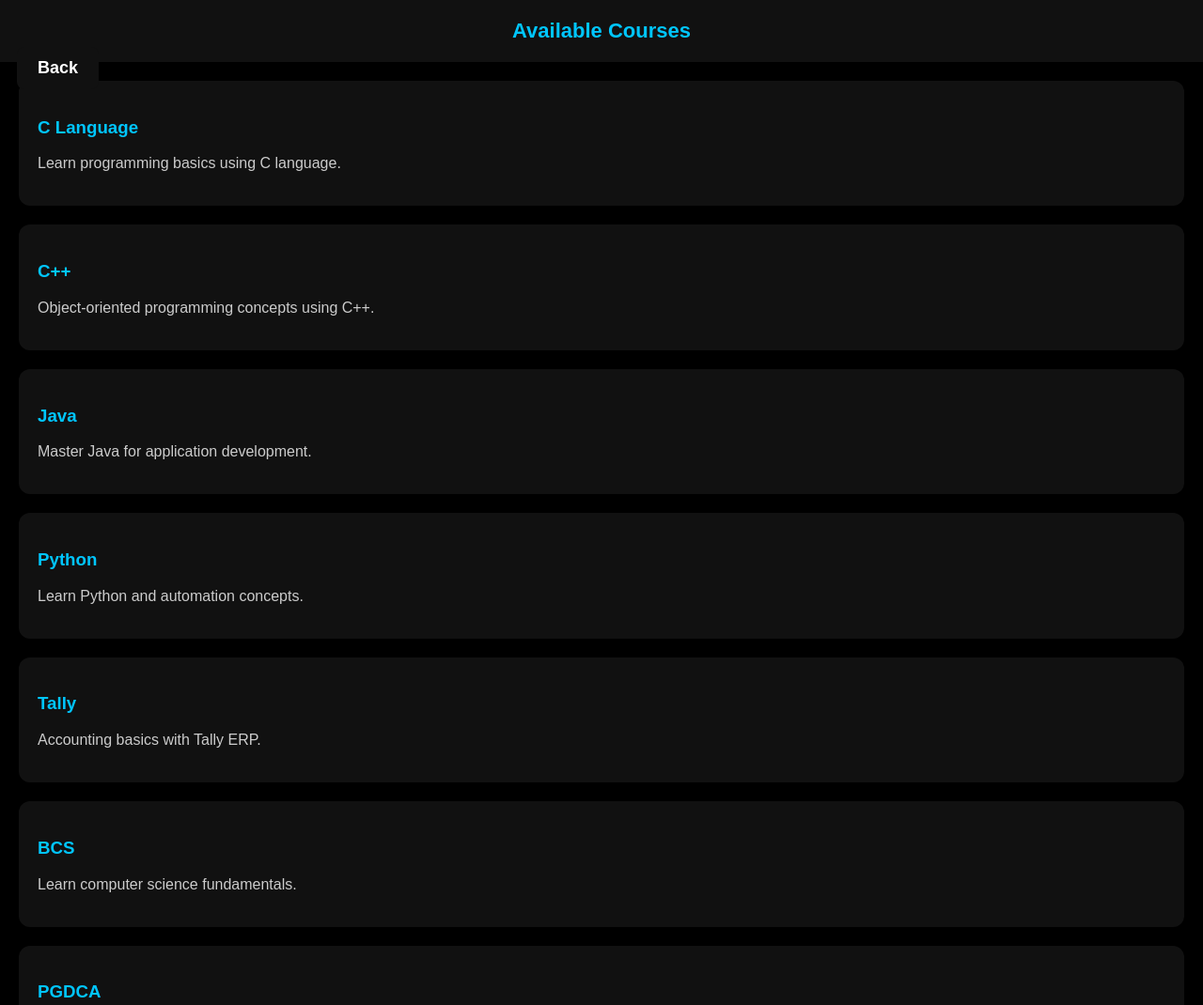
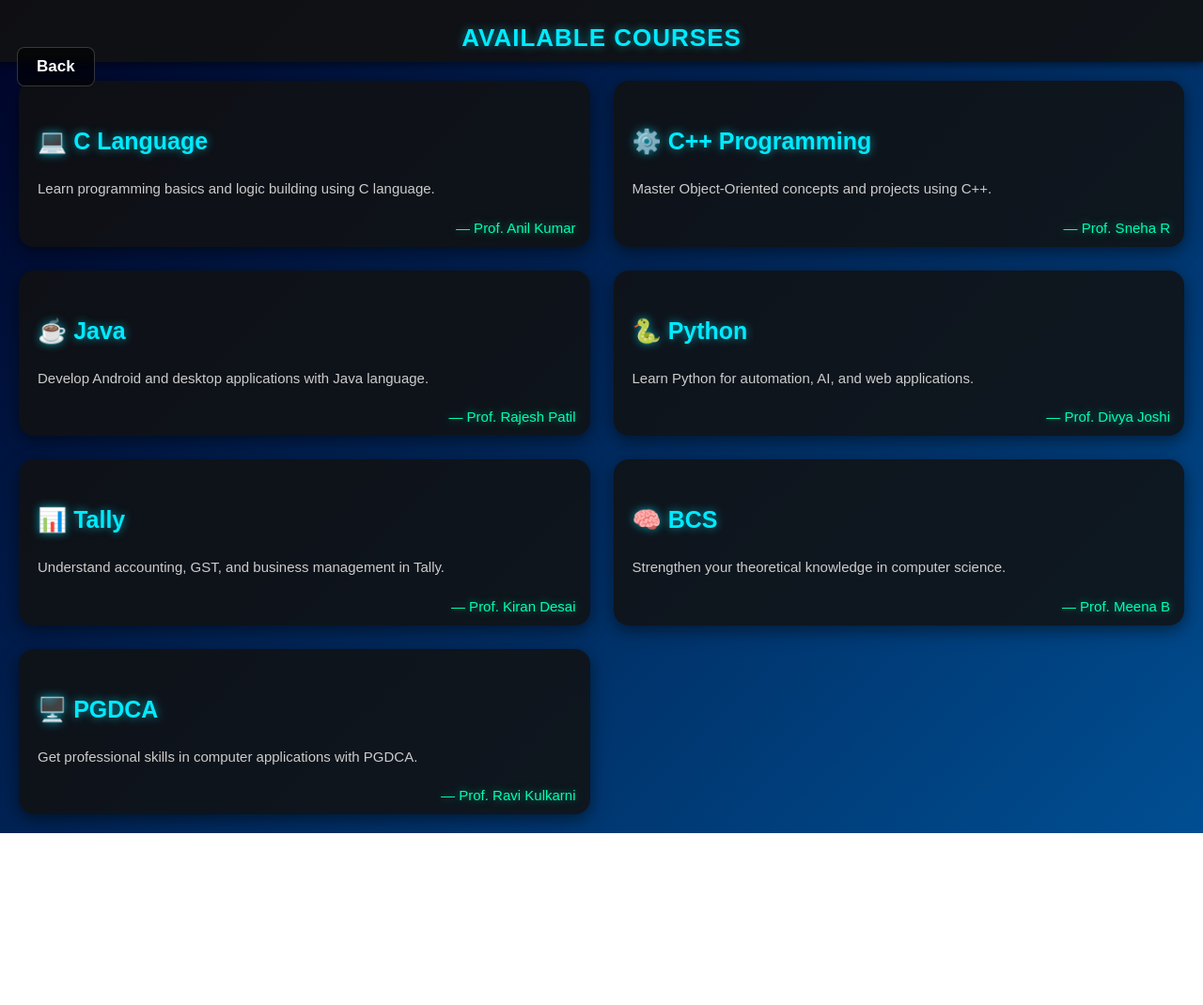
Before and after one commit to suriisuraj8-ship-it/teacher-hub, a website: page course.html in a window 1280 px wide. Shown: the top 1070 px of the page at 94% size. After the commit the page ends 887 px from the top, so only its background shows below. Drawn offline with Linux system fonts and the light colour scheme.

Commit message:
Fix back button behavior and update index.html

```diff
--- a/course.html
+++ b/course.html
@@ -8,67 +8,152 @@
 body {
   margin:0;
   font-family:'Poppins',sans-serif;
-  background:#000;
+  background:linear-gradient(135deg, #000428, #004e92);
   color:#fff;
+  min-height:100vh;
 }
+
+/* ---------- HEADER ---------- */
 .header {
   text-align:center;
-  padding:20px;
-  background:#111;
-  font-size:22px;
-  color:#00c6ff;
-  font-weight:600;
+  padding:25px 10px 10px;
+  background:rgba(17,17,17,0.9);
+  font-size:26px;
+  color:#00eaff;
+  font-weight:700;
+  letter-spacing:1px;
+  box-shadow:0 3px 8px rgba(0,0,0,0.5);
+  position:relative;
+  text-transform: uppercase;
+  text-shadow:0 0 10px rgba(0,234,255,0.5);
 }
+
+/* ---------- BACK BUTTON ---------- */
 .back-btn{
   position:fixed;
   top:50px;
   left:18px;
-  padding:12px 22px;
+  padding:10px 20px;
   border-radius:8px;
   border:none;
-  background:#111;
+  background:rgba(0,0,0,0.6);
   color:#fff;
-  font-size:18px;
+  font-size:17px;
   font-weight:600;
   cursor:pointer;
   z-index:120;
+  backdrop-filter: blur(5px);
+  border:1px solid rgba(255,255,255,0.2);
+  transition:0.3s ease;
 }
+.back-btn:hover {
+  background:#00c6ff;
+  color:#111;
+}
+
+/* ---------- COURSE CARDS ---------- */
 .course-list {
   display:grid;
   grid-template-columns:1fr;
-  gap:20px;
+  gap:25px;
   padding:20px;
 }
+
 .course {
-  background:#111;
-  border-radius:12px;
-  padding:20px;
+  background:rgba(17,17,17,0.85);
+  border-radius:16px;
+  padding:25px 20px 35px;
+  box-shadow:0 5px 18px rgba(0,0,0,0.5);
+  transition:transform .3s ease, box-shadow .3s ease;
+  position:relative;
   cursor:pointer;
-  transition:transform .2s ease;
 }
 .course:hover {
-  transform:scale(1.02);
+  transform:translateY(-5px);
+  box-shadow:0 8px 25px rgba(0,198,255,0.6);
 }
+
 .course h3 {
-  color:#00c6ff;
+  color:#00eaff;
+  font-size:25px;
+  display:flex;
+  align-items:center;
+  gap:12px;
+  text-shadow:0 0 10px rgba(0,234,255,0.6);
 }
+
 .course p {
   color:#ccc;
+  margin-top:10px;
+  line-height:1.5;
+  font-size:15px;
+}
+
+.teacher {
+  position:absolute;
+  right:15px;
+  bottom:12px;
+  font-size:15px;
+  color:#00ffb3;
+  font-weight:500;
+  text-shadow:0 0 8px rgba(0,255,179,0.5);
+}
+
+/* ---------- RESPONSIVE ---------- */
+@media(min-width:700px){
+  .course-list {
+    grid-template-columns:repeat(2,1fr);
+  }
 }
 </style>
 </head>
 <body>
+
 <div class="header">Available Courses</div>
 <button class="back-btn" onclick="goHome()">Back</button>
 
 <div class="course-list">
-  <div class="course" onclick="openLesson('c')"><h3>C Language</h3><p>Learn programming basics using C language.</p></div>
-  <div class="course" onclick="openLesson('cpp')"><h3>C++</h3><p>Object-oriented programming concepts using C++.</p></div>
-  <div class="course" onclick="openLesson('java')"><h3>Java</h3><p>Master Java for application development.</p></div>
-  <div class="course" onclick="openLesson('python')"><h3>Python</h3><p>Learn Python and automation concepts.</p></div>
-  <div class="course" onclick="openLesson('tally')"><h3>Tally</h3><p>Accounting basics with Tally ERP.</p></div>
-  <div class="course" onclick="openLesson('bcs')"><h3>BCS</h3><p>Learn computer science fundamentals.</p></div>
-  <div class="course" onclick="openLesson('pgdca')"><h3>PGDCA</h3><p>Post Graduate Diploma in Computer Applications.</p></div>
+  <div class="course" onclick="openLesson('c')">
+    <h3>💻 C Language</h3>
+    <p>Learn programming basics and logic building using C language.</p>
+    <div class="teacher">— Prof. Anil Kumar</div>
+  </div>
+
+  <div class="course" onclick="openLesson('cpp')">
+    <h3>⚙️ C++ Programming</h3>
+    <p>Master Object-Oriented concepts and projects using C++.</p>
+    <div class="teacher">— Prof. Sneha R</div>
+  </div>
+
+  <div class="course" onclick="openLesson('java')">
+    <h3>☕ Java</h3>
+    <p>Develop Android and desktop applications with Java language.</p>
+    <div class="teacher">— Prof. Rajesh Patil</div>
+  </div>
+
+  <div class="course" onclick="openLesson('python')">
+    <h3>🐍 Python</h3>
+    <p>Learn Python for automation, AI, and web applications.</p>
+    <div class="teacher">— Prof. Divya Joshi</div>
+  </div>
+
+  <div class="course" onclick="openLesson('tally')">
+    <h3>📊 Tally</h3>
+    <p>Understand accounting, GST, and business management in Tally.</p>
+    <div class="teacher">— Prof. Kiran Desai</div>
+  </div>
+
+  <div class="course" onclick="openLesson('bcs')">
+    <h3>🧠 BCS</h3>
+    <p>Strengthen your theoretical knowledge in computer science.</p>
+    <div class="teacher">— Prof. Meena B</div>
+  </div>
+
+  <div class="course" onclick="openLesson('pgdca')">
+    <h3>🖥️ PGDCA</h3>
+    <p>Get professional skills in computer applications with PGDCA.</p>
+    <div class="teacher">— Prof. Ravi Kulkarni</div>
+  </div>
 </div>
 
 <script>
```
Also changed, not shown: finalbackground.JPG (added), image/finalbackground.png (deleted).
